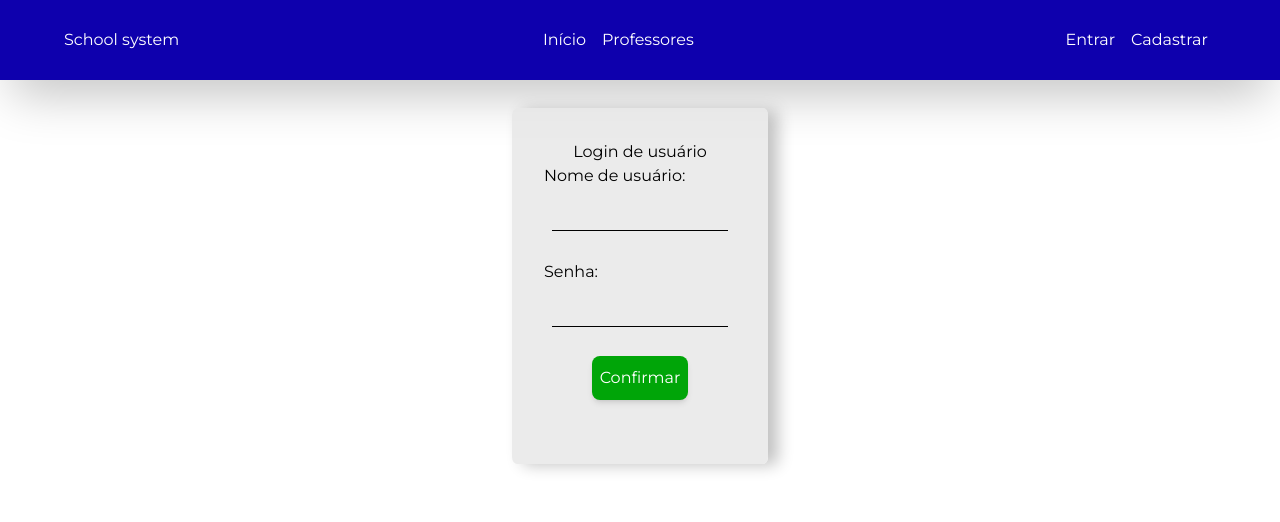
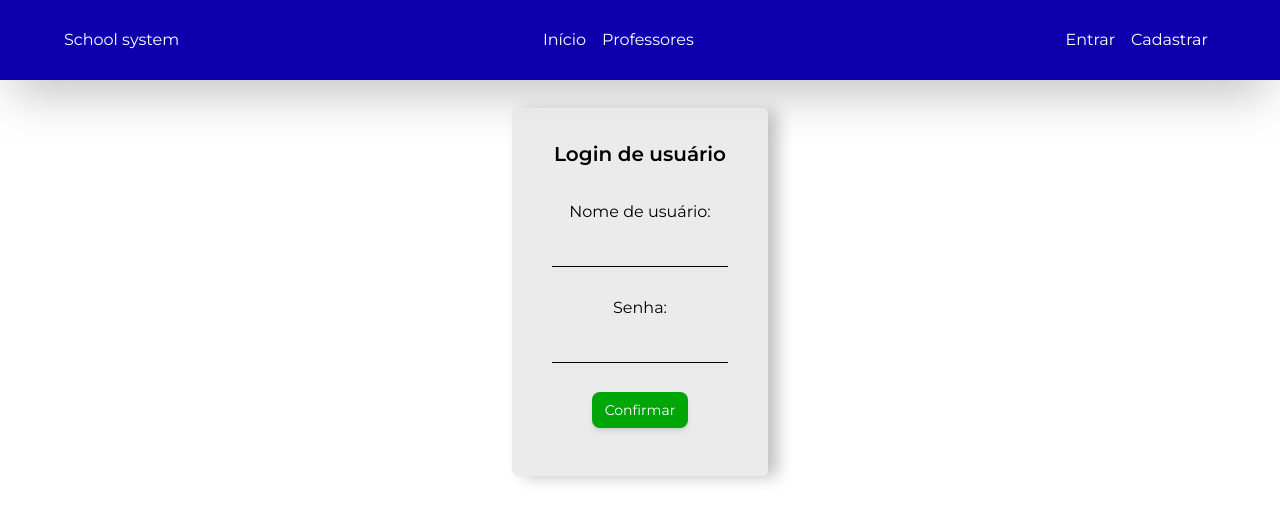
Before and after one commit to Doug-Vitor/school-system-web, a React (Vite) app: page /Authentication in a window 1280 px wide. Shown: the top 522 px of the page. Built offline with nearby package versions, Linux system fonts and the light colour scheme.

Commit message:
Tailwind CSS fixes

```diff
--- a/src/components/Form/index.tsx
+++ b/src/components/Form/index.tsx
@@ -13,7 +13,7 @@ interface Props {
 }
 
 const getCommonClasses = (size?: FormSize) => {
-    const classes = `${flex} flex-col bg-[#e7e7e7d2] w-[20%] rounded-[2%] shadow-custom px-[4vh] pt-[4vh] pb-[8vh]`;
+    const classes = `${flex} flex-col bg-[#e7e7e7d2] w-[20%] rounded-[2%] shadow-custom px-[4vh] pt-[4vh] pb-[6vh]`;
 
     switch (size) {
         case "medium": return classes + " !w-[50%]";
--- a/src/components/Input/index.tsx
+++ b/src/components/Input/index.tsx
@@ -6,7 +6,7 @@ import DatePicker from "./DatePicker";
 
 const Input = (props: IInputProperties) =>
     <FormGroup>
-        <label>{props.labelValue}</label>
+        <label className="w-[100%]">{props.labelValue}</label>
         <input type={props.type ?? "text"} className="transition ease-in p-[9px] w-[100%] mx-[0.6vw] bg-transparent border-0 border-b-[1px] border-black outline-none focus:rounded-[4px] focus:border-none focus:shadow-lg" disabled={props.disabled ?? false} value={props.value} onChange={props.onChange} />
     </FormGroup>;
 
--- a/src/pages/Profile/index.tsx
+++ b/src/pages/Profile/index.tsx
@@ -36,7 +36,7 @@ export default () => {
 
     return (
         <Form onSubmit={event => event.preventDefault()} title="Meu perfil" className="px-[2vw]" size="large">
-            <div className={`${flex} justify-evenly`}>
+            <div className={`${flex} justify-around`}>
                 <PersonalDatas />
                 <SchoolDatas />
             </div>
--- a/src/styles/button.ts
+++ b/src/styles/button.ts
@@ -1,4 +1,4 @@
-export const button = 'border-none rounded-[8px] w-1/2 py-[10px] px-[6px] text-white shadow-md transition-all';
+export const button = 'border-none rounded-[8px] w-1/2 py-[8px] text-white shadow-md transition-all text-sm';
 export const success = button + ' bg-success-main hover:bg-success-hover';
 export const info = button + ' bg-info-main hover:bg-info-hover';
 export const danger = button + ' bg-danger-main hover:bg-danger-hover';
```
Also changed, not shown: src/components/PageTitle/index.tsx (+2 -5 lines).
